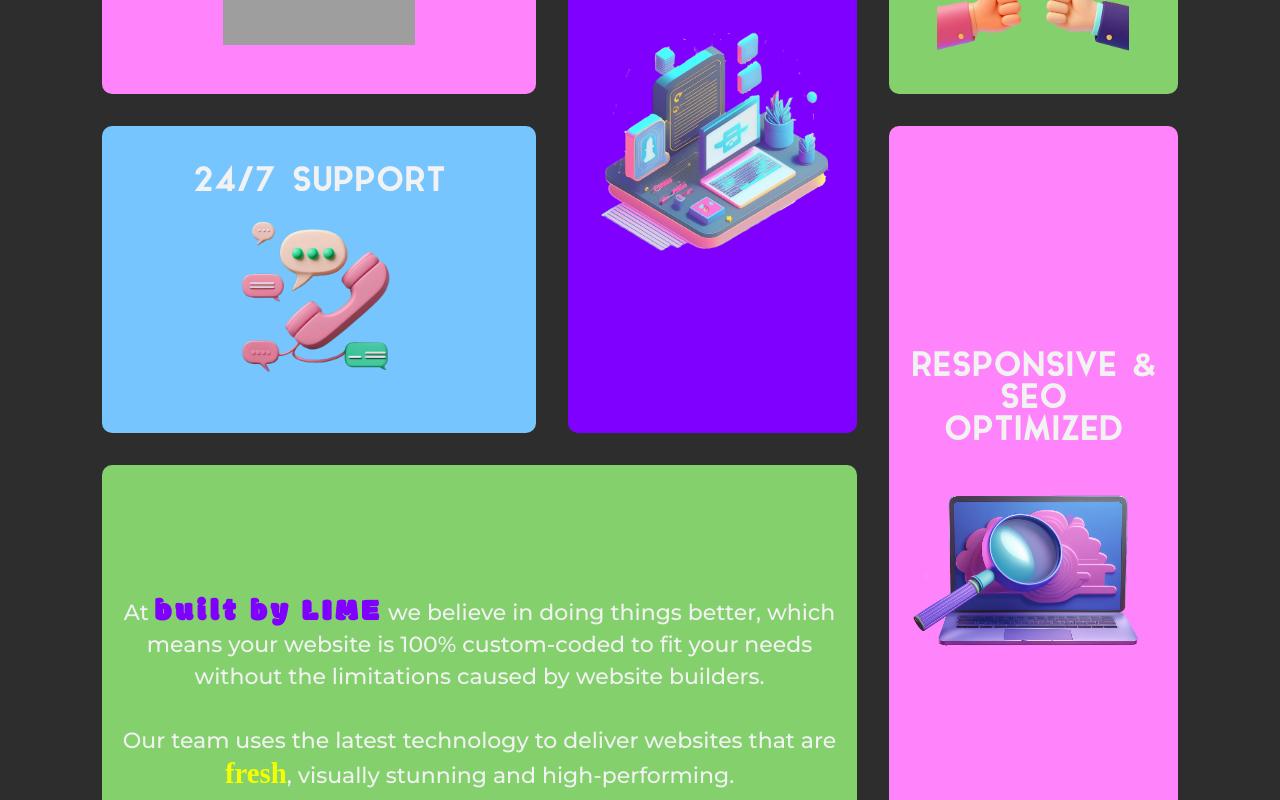
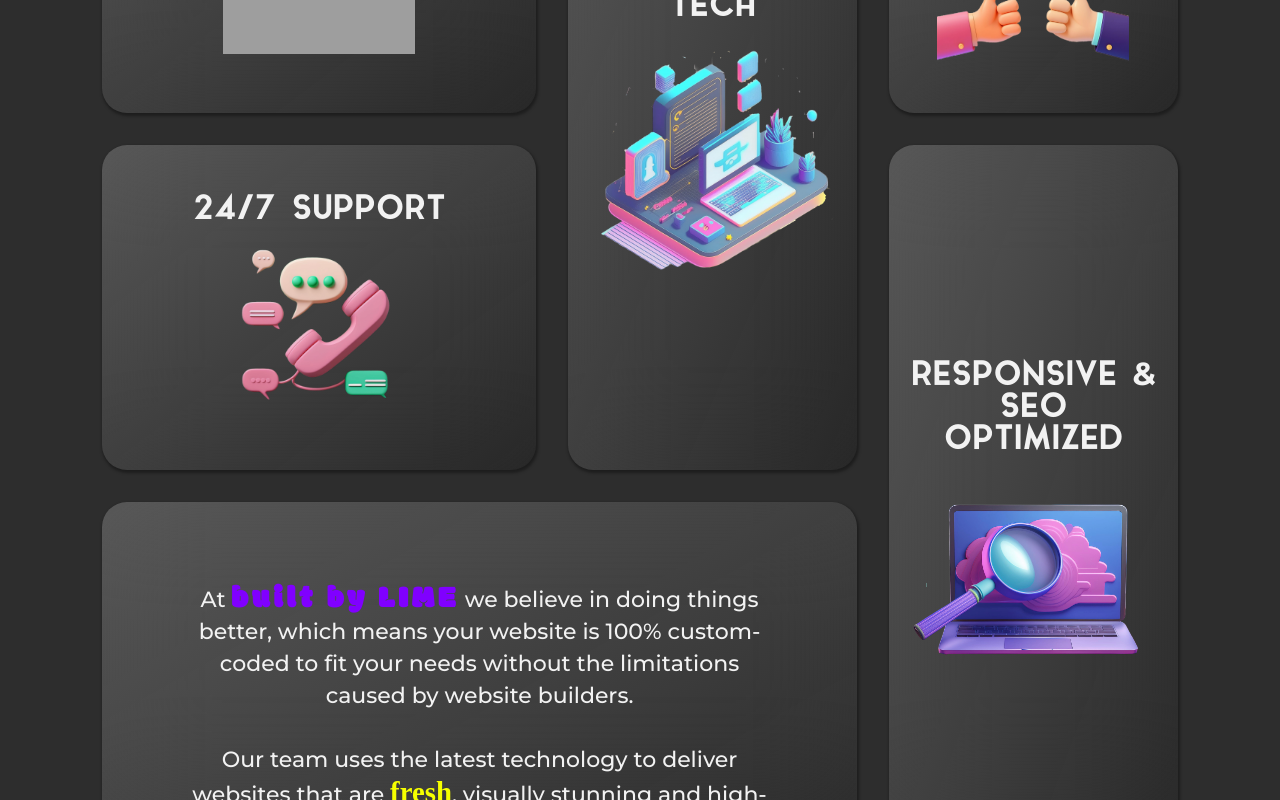
Before and after one commit to irizow/web-agency, a React (Vite) app: page / in a window 1280 px wide. Shown: the part 2000-2800 px from the top of the page. Built offline with nearby package versions, Linux system fonts and the light colour scheme; grey boxes are pictures that could not be loaded; a web font is replaced by a local one.

Commit message:
change bento grid

```diff
--- a/package.json
+++ b/package.json
@@ -10,6 +10,8 @@
     "preview": "vite preview"
   },
   "dependencies": {
+    "@splinetool/react-spline": "^4.0.0",
+    "@splinetool/runtime": "^1.9.20",
     "framer-motion": "^11.2.12",
     "react": "^18.3.1",
     "react-device-detect": "^2.2.3",
--- a/src/components/Bento/Bento.jsx
+++ b/src/components/Bento/Bento.jsx
@@ -17,6 +17,7 @@ export default function Bento({isDarkMode}) {
     const backgroundImage = isDarkMode ? backgroundImageDm : backgroundImageLm;
     return (
         <section id='about' ref={ref} className={styles.about} style={{backgroundColor}}>
+
             <motion.p
             initial={{opacity: 0, y: -20}}
             animate={inView ? {opacity: 1, y: 0} : {opacity: 0, y: -40}}
--- a/src/components/Bento/bento.module.css
+++ b/src/components/Bento/bento.module.css
@@ -21,7 +21,7 @@
     min-height: 150vh;
     display: grid;
     grid-template-columns: 1.5fr 1fr 1fr;
-    grid-template-rows: 1fr 1fr 1.5fr;
+    grid-template-rows: 1fr 1fr 1.3fr;
     padding: 2rem 8vw;
     gap: 2rem;
     background-position: bottom;
@@ -41,15 +41,20 @@
     display: flex;
     justify-content: center;
     align-items: center;
-    border-radius: 10px;
+    border-radius: 25px;
     font-family: 'Aqua', 'Montserrat', sans-serif;
     font-weight: 700;
     font-size: 2rem;
     text-align: center;
     flex-direction: column;
     position: relative;
+    background: linear-gradient(to right bottom, rgba(255, 255, 255, 0.205), rgba(0, 0, 0, 0.105));
+    backdrop-filter: blur(50px);
+    box-shadow: 1px 2px 3px 1px rgba(0, 0, 0, 0.361);
 
 }
+
+
 
 .bentoboxp{
     opacity: 0;
@@ -61,7 +66,8 @@
     padding: 1px;
     position: absolute;
     bottom: 40%;
-    transform: translateY(40%)
+    transform: translateY(40%);
+    z-index: 100;
 
 }
 
@@ -70,19 +76,16 @@
 
 @keyframes hoverscale {
     from {
-        background: '';
-        backdrop-filter: none;
         scale: 1;
         border: none;
         color: ''
     }
 
     to {
-        background: rgba(0, 0, 0, 0.763);
-        backdrop-filter: blur(10px);
+
         scale: 1.05;
         border: 2px solid white;
-        color: white;
+
     }
 
 }
@@ -129,7 +132,7 @@
 
 
 
-#box1, #box6 {
+/*#box1, #box6 {
     background-color: #FF83FA;
 
 }
@@ -144,7 +147,7 @@
 
 #box4 {
     background-color: #76C5FF;
-}
+} */
 
 #box1 {
     grid-column: 1/2;
@@ -181,6 +184,7 @@
     font-family: 'Montserrat';
     font-weight: 500;
     line-height: 2rem;
+    width: 80%;
 }
 
 .aboutdescription>span:first-child {
--- a/src/components/Contact/contact.module.css
+++ b/src/components/Contact/contact.module.css
@@ -92,7 +92,7 @@
     left: 0;
     right: 0;
     bottom: 0;
-    background-color: #23f91f;
+    background-color: #028e00;
     -webkit-transition: .4s;
     transition: .4s;
    border-radius: 50px;
--- a/src/components/Hero/hero.module.css
+++ b/src/components/Hero/hero.module.css
@@ -40,7 +40,7 @@ html {
     cursor:grab;
     display: grid;
     place-items: center;
-    font-family: 'Montserrat';
+    font-family: 'Aqua';
     font-weight: 600;
     color: white;
     font-size: 24px;
--- a/src/components/Projects/Projects.jsx
+++ b/src/components/Projects/Projects.jsx
@@ -2,10 +2,12 @@ import styles from './projects.module.css'
 import ProjectCards from './ProjectCards'
 import jrtImg from '../../assets/images/projectimgs/jrtimg.png'
 import urbanImg from '../../assets/images/projectimgs/urbanimg.png'
+import SplineProj from './spline'
 
 export default function Projects() {
     return (
         <section id='projects' className={styles.projects}>
+
             <h1>PROJECTS</h1>
             <div className={styles.projectscontainer}>
                 <ProjectCards url='https://www.jrtmotors.com' img={jrtImg} alt='image of screenshots of jrt motors website' title="JRT MOTORS"></ProjectCards>
--- a/src/components/Projects/projects.module.css
+++ b/src/components/Projects/projects.module.css
@@ -8,7 +8,7 @@
     align-items: center;
     justify-content: center;
     gap: 5vh;
-    font-family: 'Montserrat';
+    font-family: 'Aqua';
     font-size: 34px;
     font-weight: 600;
     padding: 0 5vw;
@@ -17,6 +17,11 @@
 .projects>h1 {
     margin: 5vh 0;
     font-size: 2.5rem;
+}
+
+.spline {
+width: 80%;
+height: 100%;
 }
 
 
--- /dev/null
+++ b/src/components/Projects/spline.jsx
@@ -0,0 +1,12 @@
+import Spline from "@splinetool/react-spline";
+import styles from './projects.module.css'
+export default function SplineBall() {
+  return (
+    <div className={styles.spline}>
+
+     <Spline scene="https://prod.spline.design/KagJ97euIkODAXGr/scene.splinecode" />
+
+
+    </div>
+  );
+}
```
Also changed, not shown: 1 other file (tests, documents, lock files or other folders).
